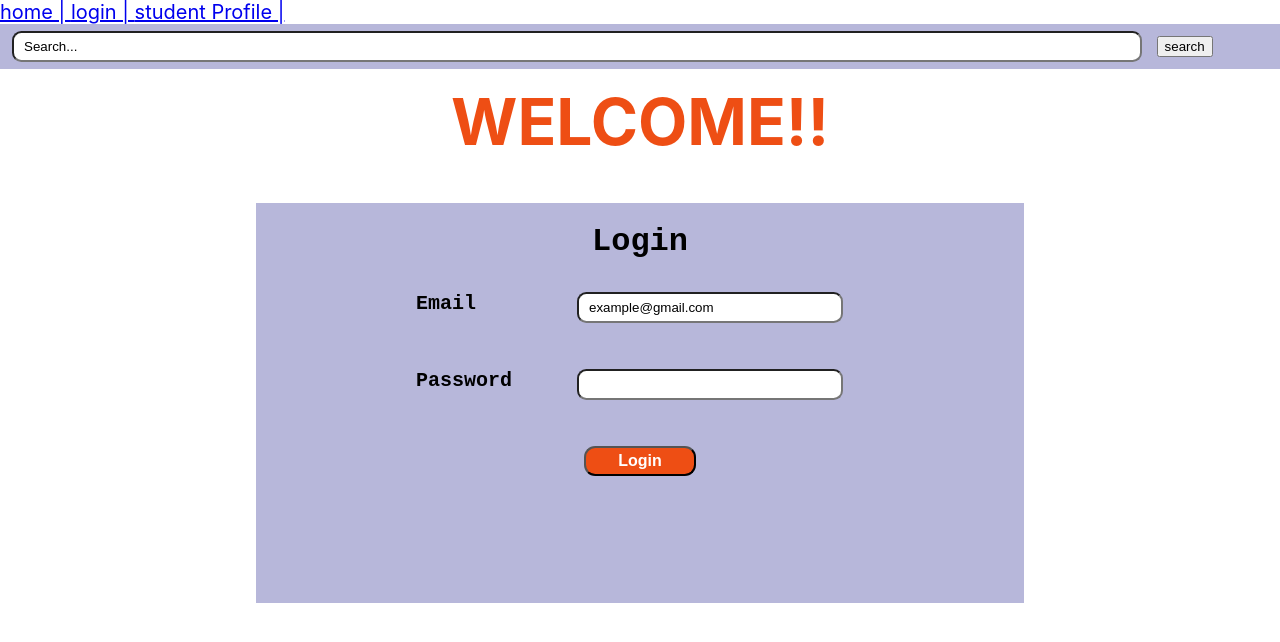
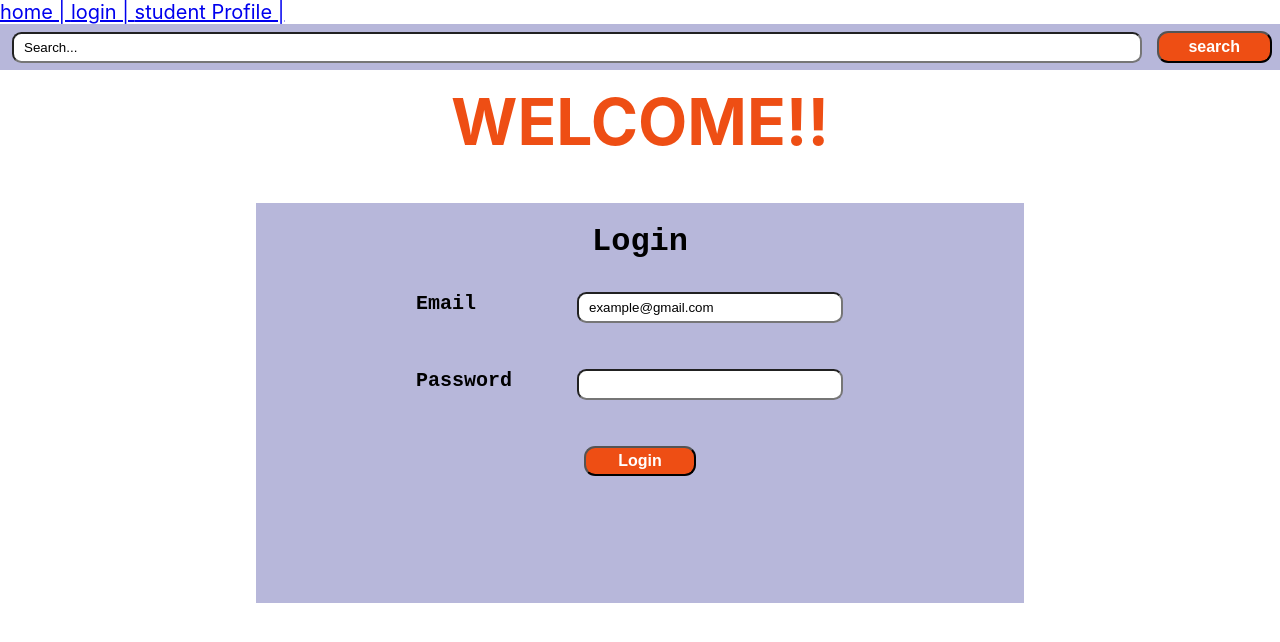
Before and after one commit to salma27/GP-organization-system, a React (Create React App) app in the folder frontend/: page /login in a window 1280 px wide. Shown: the top 642 px of the page. Built offline with nearby package versions, Linux system fonts and the light colour scheme.

Commit message:
search button updated

```diff
--- a/frontend/src/components/SearchBar/SearchBar.js
+++ b/frontend/src/components/SearchBar/SearchBar.js
@@ -7,18 +7,16 @@ function SearchBar() {
     const [search, setSearch] = useState("Search...");
     return (
         <>
-
             <div className="searchBar">
                 <ErrorHandlingInput
                     id="search"
-                    value = {search}
-                    onClick = {() =>{
-                        if(search === "Search...")
-                            setSearch("");
+                    value={search}
+                    onClick={() => {
+                        if (search === "Search...") setSearch("");
                     }}
-                onChange = {e=>setSearch(e.target.value)
-                } />
-                <Button id="searchBtn" label = "search" />
+                    onChange={(e) => setSearch(e.target.value)}
+                />
+                <Button label="search" />
             </div>
         </>
     );
```
